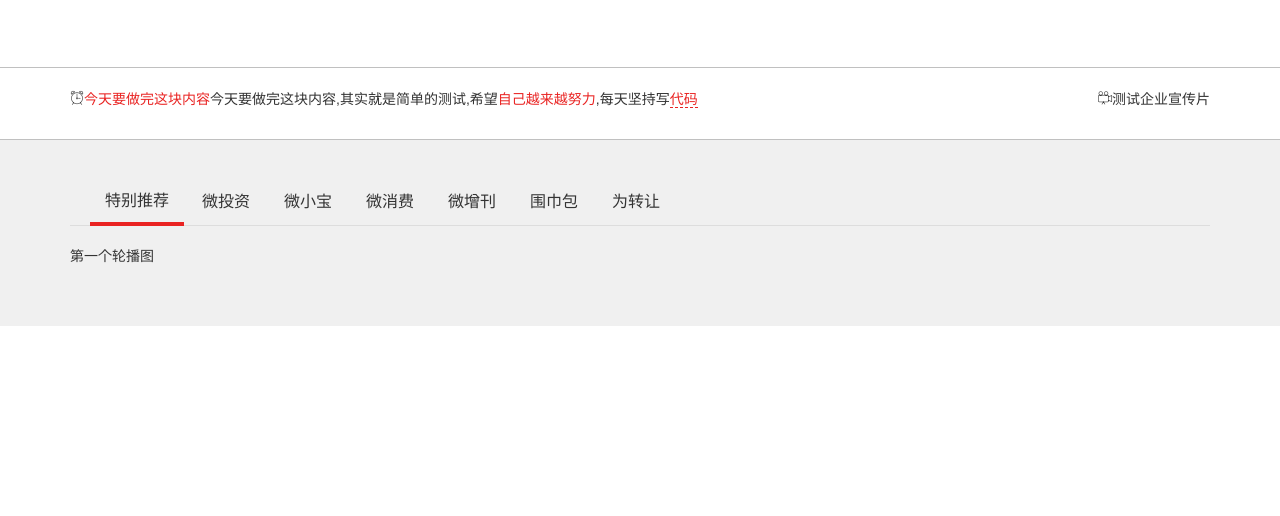
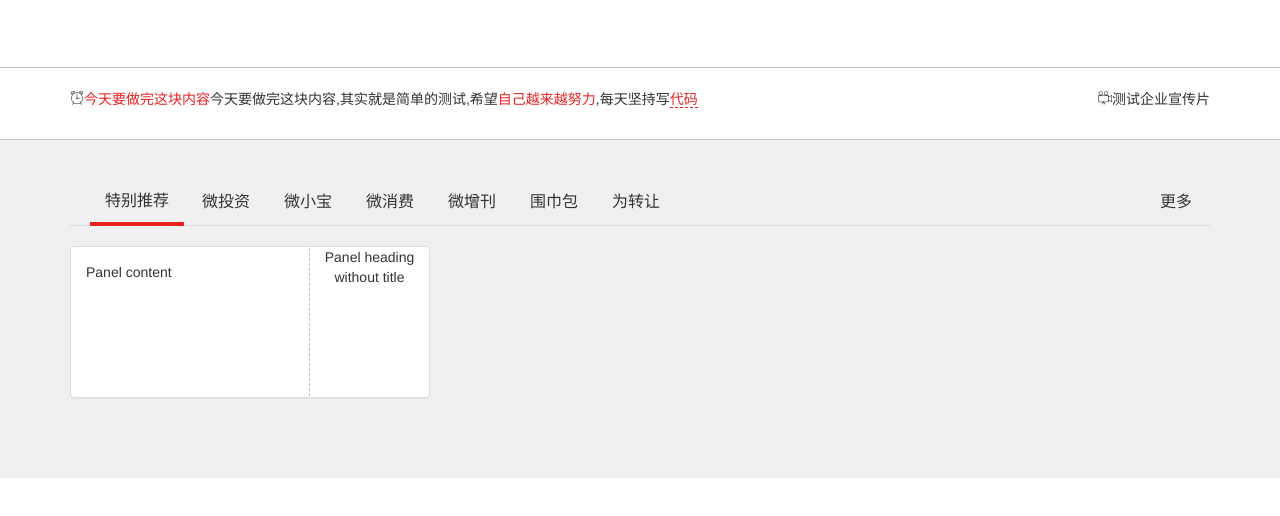
Before and after one commit to zgl107/code, a plain HTML site: page index.html in a window 1280 px wide. Shown: the part 714-1230 px from the top of the page. Drawn offline with Linux system fonts and the light colour scheme; files whose address does not match are found by name.

Commit message:
完善导航菜单部分

```diff
--- a/css/main.css
+++ b/css/main.css
@@ -249,6 +249,32 @@ margin-left作用是让居中,*/
 /**
 Bootstrap 扩展
  */
+
+.panel-czbk {
+    border-color: #ddd;
+}
+.panel-czbk > .panel-heading {
+    width: 120px;
+    padding: 0;
+    height: 150px;
+    border-left: 1px dashed #c0c0c0;
+    text-align: center;
+    float: right;
+}
+.panel-czbk > .panel-heading + .panel-collapse > .panel-body {
+    border-top-color: #ddd;
+}
+.panel-czbk > .panel-heading .badge {
+    color: #f5f5f5;
+    background-color: #333;
+}
+.panel-czbk > .panel-body {
+    margin-right: 120px;
+    height: 150px;
+}
+
+
+
 .btn-itcast {
     color: #ffffff;
     background-color: #E92322;
--- a/index.html
+++ b/index.html
@@ -234,11 +234,24 @@
                 <li role="presentation"><a href="#tab_05" aria-controls="tab_05" role="tab" data-toggle="tab">微增刊</a></li>
                 <li role="presentation"><a href="#tab_06" aria-controls="tab_06" role="tab" data-toggle="tab">围巾包</a></li>
                 <li role="presentation"><a href="#tab_07" aria-controls="tab_07" role="tab" data-toggle="tab">为转让</a></li>
+                <li class="pull-right"><a href="#tab_07" aria-controls="tab_07" role="tab" data-toggle="tab">更多</a></li>
             </ul>
 
             <!-- Tab panes -->
             <div class="tab-content">
-                <div role="tabpanel" class="tab-pane fade in active" id="tab_01">第一个轮播图</div>
+                <div role="tabpanel" class="tab-pane fade in active" id="tab_01">
+
+                    <div class="row">
+                        <div class="col-xs-12 col-sm-6 col-md-4">
+                            <div class="panel panel-czbk">
+                                <div class="panel-heading">Panel heading without title</div>
+                                <div class="panel-body">
+                                    Panel content
+                                </div>
+                            </div>
+                        </div>
+                    </div>
+                </div>
                 <div role="tabpanel" class="tab-pane fade" id="tab_02">第二个轮播图</div>
                 <div role="tabpanel" class="tab-pane fade" id="tab_03">第三个轮播图</div>
                 <div role="tabpanel" class="tab-pane fade" id="tab_04">第四个轮播图</div>
```
